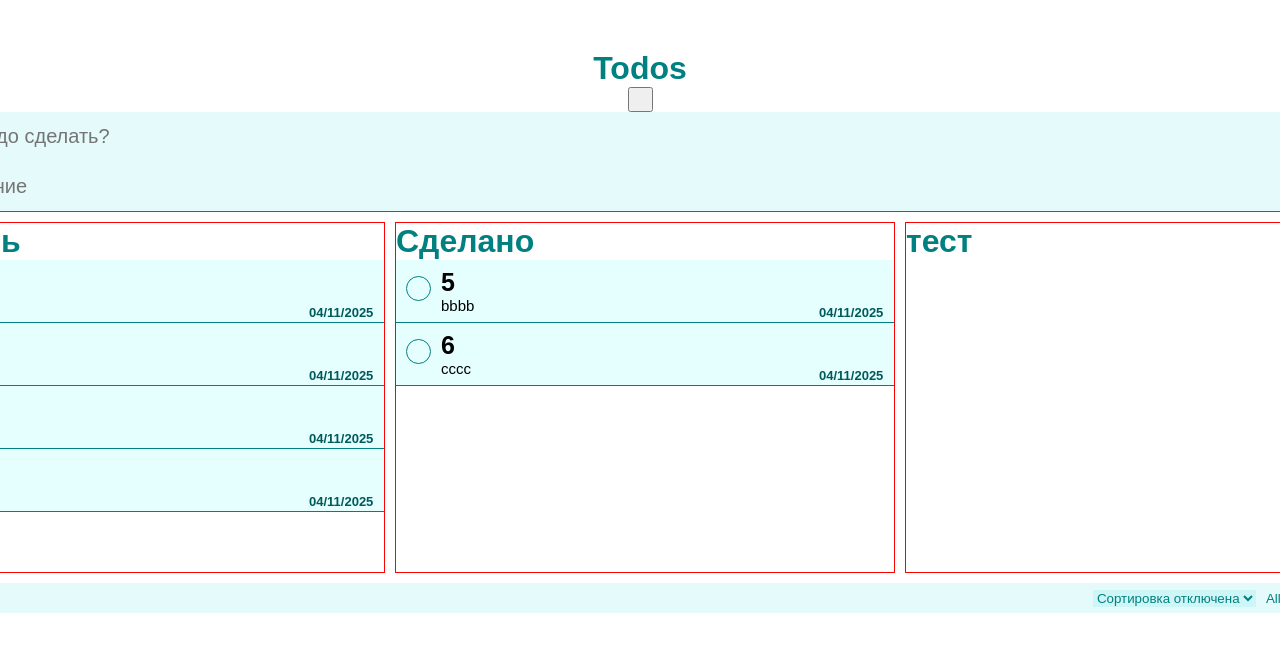
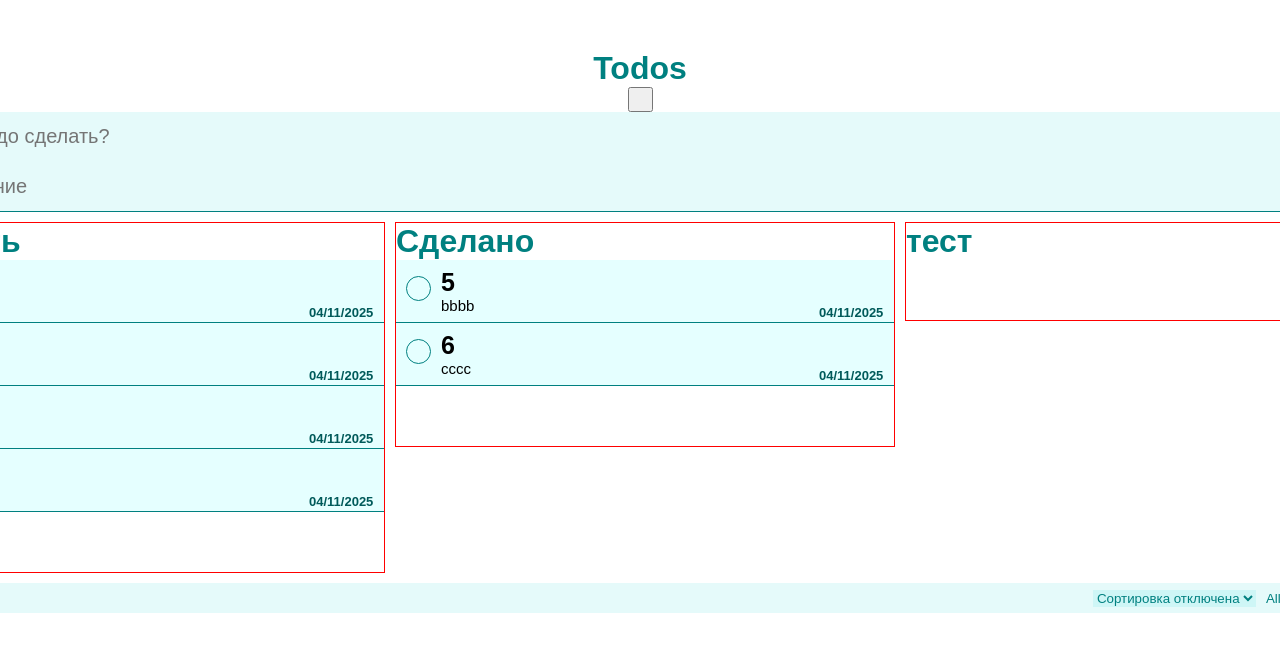
Before and after one commit to Cold-West/Todo, a React (Vite) app: page / in a window 1280 px wide. Shown: the top 652 px of the page. Built offline with nearby package versions, Linux system fonts and the light colour scheme.

Commit message:
example!

```diff
--- a/package.json
+++ b/package.json
@@ -16,7 +16,7 @@
   },
   "devDependencies": {
     "@eslint/js": "^9.21.0",
-    "@types/react": "^19.0.10",
+    "@types/react": "^19.1.4",
     "@types/react-dom": "^19.0.4",
     "@vitejs/plugin-react-swc": "^3.8.0",
     "eslint": "^9.21.0",
--- a/src/App.tsx
+++ b/src/App.tsx
@@ -1,9 +1,10 @@
-import { useMemo, useState, useCallback, useRef } from "react";
+import { useMemo, useState, useCallback } from "react";
 import { TodoAppTask, TodoAppHeader, TodoAppFooter } from "./components";
 import { todoListDefault, boardsDefault } from "./todoListDefault";
-import { BoardType, FilterType, SorterType, TaskType } from "./types";
+import { FilterType, SorterType, TaskType } from "./types";
 import "./App.css";
 import "react-datepicker/dist/react-datepicker.css";
+import { DndWrapperList } from "./components/DndWrapperList";
 
 export function App() {
   const [todoTasks, setTodoTasks] = useState(todoListDefault);
@@ -86,104 +87,66 @@ export function App() {
     setSorters(sort);
   }, []);
 
-  const currentTaskRef = useRef<null | TaskType>(null);
-  const currentBoardRef = useRef<null | BoardType>(null);
+  // const dragBoardStartHandler = (
+  //   e: React.DragEvent<HTMLDivElement>,
+  //   board: BoardType,
+  // ) => {
+  //   currentBoardRef.current = board;
+  // };
 
-  const dragOverHandler = (e: React.DragEvent<HTMLDivElement>) => {
-    e.preventDefault();
-    const target = e.target as HTMLDivElement;
-    if (target.className == "TodoAppBox") {
-      target.style.boxShadow = "0 4px 3px gray";
-    }
-  };
+  // const dropOnBoardHandler = (
+  //   e: React.DragEvent<HTMLDivElement>,
+  //   board: BoardType,
+  // ) => {
+  //   const target = e.target as HTMLDivElement;
+  //   const currentTask = currentTaskRef.current;
+  //   const currentBoard = currentBoardRef.current;
 
-  const dragLeaveHandler = (e: React.DragEvent<HTMLDivElement>) => {
-    const target = e.target as HTMLDivElement;
-    target.style.boxShadow = "none";
-  };
+  //   if (currentBoard === null) {
+  //     return;
+  //   }
 
-  const dragStartHandler = (
-    e: React.DragEvent<HTMLDivElement>,
-    task: TaskType,
-    board: BoardType,
-  ) => {
-    currentTaskRef.current = task;
-    currentBoardRef.current = board;
-  };
+  //   if (currentTask === null) {
+  //     const newBoards = [...boards];
+  //     const currentIndex = newBoards.indexOf(currentBoard);
+  //     const dropIndex = newBoards.indexOf(board);
+  //     newBoards.splice(currentIndex, 1);
+  //     newBoards.splice(dropIndex, 0, currentBoard);
+  //     setBoards(newBoards);
+  //   }
 
-  const dragBoardStartHandler = (
-    e: React.DragEvent<HTMLDivElement>,
-    board: BoardType,
-  ) => {
-    currentBoardRef.current = board;
-  };
+  //   const newTodoTasks = [...todoTasks];
+  //   if (target.className !== "TodoAppBox" && currentTask !== null) {
+  //     currentTask.boardID = board.id;
+  //     newTodoTasks.push(currentTask);
+  //     const currentIndex = newTodoTasks.indexOf(currentTask);
+  //     newTodoTasks.splice(currentIndex, 1);
+  //     newTodoTasks.sort((a, b) => a.boardID.localeCompare(b.boardID));
+  //     setTodoTasks(newTodoTasks);
+  //   }
+  // };
 
-  const dragEndHandler = (e: React.DragEvent<HTMLDivElement>) => {
-    const target = e.target as HTMLDivElement;
-    target.style.boxShadow = "none";
-    currentTaskRef.current = null;
-    currentBoardRef.current = null;
-  };
+  const onDragEndNew = useCallback((startItem: TaskType, endItem: TaskType) => {
+    console.log({ startItem, endItem });
 
-  const dropHandler = (
-    e: React.DragEvent<HTMLDivElement>,
-    task: TaskType,
-    board: BoardType,
-  ) => {
-    const target = e.target as HTMLDivElement;
-    target.style.boxShadow = "none";
-    const currentTask = currentTaskRef.current;
-    const currentBoard = currentBoardRef.current;
     const newTodoTasks = [...todoTasks];
-    if (currentTask === null || currentBoard === null) {
-      return;
-    }
-    const currentIndex = newTodoTasks.indexOf(currentTask);
-    if (currentTask.boardID !== board.id) {
-      currentTask.boardID = board.id;
+
+    const currentIndex = newTodoTasks.indexOf(startItem);
+    const endBoardId = endItem.boardID;
+
+    if (startItem.boardID !== endBoardId) {
+      startItem.boardID = endBoardId;
       newTodoTasks.splice(currentIndex, 1);
-      const dropIndex = newTodoTasks.indexOf(task);
-      newTodoTasks.splice(dropIndex, 0, currentTask);
+      const dropIndex = newTodoTasks.indexOf(endItem);
+      newTodoTasks.splice(dropIndex, 0, startItem);
     } else {
-      const dropIndex = newTodoTasks.indexOf(task);
+      const dropIndex = newTodoTasks.indexOf(endItem);
       newTodoTasks.splice(currentIndex, 1);
-      newTodoTasks.splice(dropIndex, 0, currentTask);
+      newTodoTasks.splice(dropIndex, 0, startItem);
     }
     newTodoTasks.sort((a, b) => a.boardID.localeCompare(b.boardID));
     setTodoTasks(newTodoTasks);
-  };
-
-  const dropOnBoardHandler = (
-    e: React.DragEvent<HTMLDivElement>,
-    board: BoardType,
-  ) => {
-    const target = e.target as HTMLDivElement;
-    const currentTask = currentTaskRef.current;
-    const currentBoard = currentBoardRef.current;
-
-    if (currentBoard === null) {
-      return;
-    }
-
-    if (currentTask === null) {
-      const newBoards = [...boards];
-      const currentIndex = newBoards.indexOf(currentBoard);
-      const dropIndex = newBoards.indexOf(board);
-      newBoards.splice(currentIndex, 1);
-      newBoards.splice(dropIndex, 0, currentBoard);
-      setBoards(newBoards);
-    }
-
-    const newTodoTasks = [...todoTasks];
-    if (target.className !== "TodoAppBox" && currentTask !== null) {
-      currentTask.boardID = board.id;
-      newTodoTasks.push(currentTask);
-      const currentIndex = newTodoTasks.indexOf(currentTask);
-      newTodoTasks.splice(currentIndex, 1);
-      newTodoTasks.sort((a, b) => a.boardID.localeCompare(b.boardID));
-      setTodoTasks(newTodoTasks);
-    }
-  };
+  }, [todoTasks]);
 
   return (
     <>
@@ -198,38 +161,21 @@ export function App() {
           <TodoAppHeader check={toggleChecks} create={createNewTodo} />
 
           <div className="boardSpace">
-            {boards.map((board) => (
-              <div
-                className="board"
-                draggable={true}
-                onDragOver={(e) => dragOverHandler(e)}
-                onDragEnd={(e) => dragEndHandler(e)}
-                onDrop={(e) => dropOnBoardHandler(e, board)}
-                onDragStart={(e) => dragBoardStartHandler(e, board)}
-              >
+            <DndWrapperList
+              sectionData={boards}
+              renderSection={(board, children) => <div className="board">
                 <h1>{board.title}</h1>
-                {visibleTasks.map((task) => {
-                  if (task.boardID === board.id)
-                    return (
-                      <div
-                        draggable={true}
-                        onDragOver={(e) => dragOverHandler(e)}
-                        onDragLeave={(e) => dragLeaveHandler(e)}
-                        onDragStart={(e) => dragStartHandler(e, task, board)}
-                        onDragEnd={(e) => dragEndHandler(e)}
-                        onDrop={(e) => dropHandler(e, task, board)}
-                      >
-                        <TodoAppTask
-                          remove={() => removeTodo(task.id)}
-                          onCheckClicked={() => checkClicked(task.id)}
-                          task={task}
-                          key={task.id}
-                        />
-                      </div>
-                    );
-                })}
-              </div>
-            ))}
+                {children}
+              </div>}
+              itemData={visibleTasks}
+              renderItem={(task) => <TodoAppTask
+                remove={() => removeTodo(task.id)}
+                onCheckClicked={() => checkClicked(task.id)}
+                task={task}
+                key={task.id}
+              />}
+              onDragEnd={onDragEndNew}
+            />
           </div>
           <TodoAppFooter
             counter={todoActiveCounter}
--- /dev/null
+++ b/src/components/DndWrapperList/DndWrapperList.tsx
@@ -0,0 +1,89 @@
+import { useRef } from "react";
+import { BoardType, TaskType } from "../../types";
+
+type DndWrapperListProps = {
+  itemData: TaskType[];
+  renderItem: (data: TaskType) => JSX.Element;
+  sectionData: BoardType[];
+  renderSection: (data: BoardType, children: JSX.Element) => JSX.Element;
+  onDragEnd: (startItem: TaskType, dropItem: TaskType) => void;
+};
+
+export const DndWrapperList = (props: DndWrapperListProps) => {
+  const { itemData, renderItem, sectionData, renderSection, onDragEnd } = props;
+  const startItem = useRef<false | TaskType>(false);
+
+  const dragOverHandler = (e: React.DragEvent<HTMLDivElement>) => {
+    e.preventDefault();
+    const target = e.target as HTMLDivElement;
+    if (target.className == "TodoAppBox") {
+      target.style.boxShadow = "0 4px 3px gray";
+    }
+  };
+
+  const dragLeaveHandler = (e: React.DragEvent<HTMLDivElement>) => {
+    const target = e.target as HTMLDivElement;
+    target.style.boxShadow = "none";
+  };
+
+  const dragStartHandler = (
+    _e: React.DragEvent<HTMLDivElement>,
+    item: TaskType
+  ) => {
+    startItem.current = item;
+  };
+  const dragEndHandler = (e: React.DragEvent<HTMLDivElement>) => {
+    const target = e.target as HTMLDivElement;
+    target.style.boxShadow = "none";
+  };
+
+  const dropHandler = (
+    e: React.DragEvent<HTMLDivElement>,
+    dropItem: TaskType
+  ) => {
+    const target = e.target as HTMLDivElement;
+    target.style.boxShadow = "none";
+
+    const startItemValue = startItem.current;
+
+    if (startItemValue === false) {
+      return;
+    }
+
+    onDragEnd(startItemValue, dropItem);
+  };
+
+  return (
+    <>
+      {sectionData.map((section) => {
+        return <div
+          key={section.id}
+          draggable={true}
+          onDragOver={(e) => dragOverHandler(e)}
+          onDragEnd={(e) => dragEndHandler(e)}
+        >
+          {renderSection(
+            section,
+            itemData
+              .filter((item) => item.boardID === section.id)
+              .map((item) => {
+                return (
+                  <div
+                    key={item.id}
+                    draggable={true}
+                    onDragOver={(e) => dragOverHandler(e)}
+                    onDragLeave={(e) => dragLeaveHandler(e)}
+                    onDragStart={(e) => dragStartHandler(e, item)}
+                    onDragEnd={(e) => dragEndHandler(e)}
+                    onDrop={(e) => dropHandler(e, item)}
+                  >
+                    {renderItem(item)}
+                  </div>
+                );
+              })
+          )}
+        </div>;
+      })}
+    </>
+  );
+};
--- /dev/null
+++ b/src/components/DndWrapperList/index.ts
@@ -0,0 +1 @@
+export * from './DndWrapperList';
```
Also changed, not shown: 1 other file (tests, documents, lock files or other folders).
